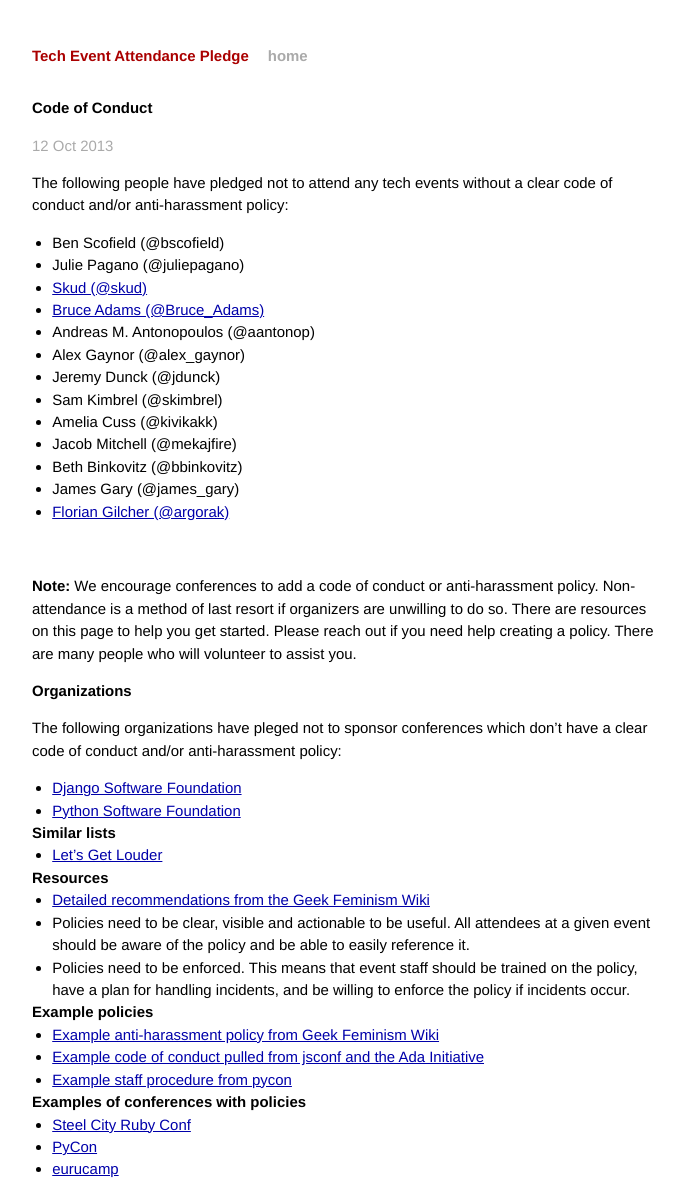
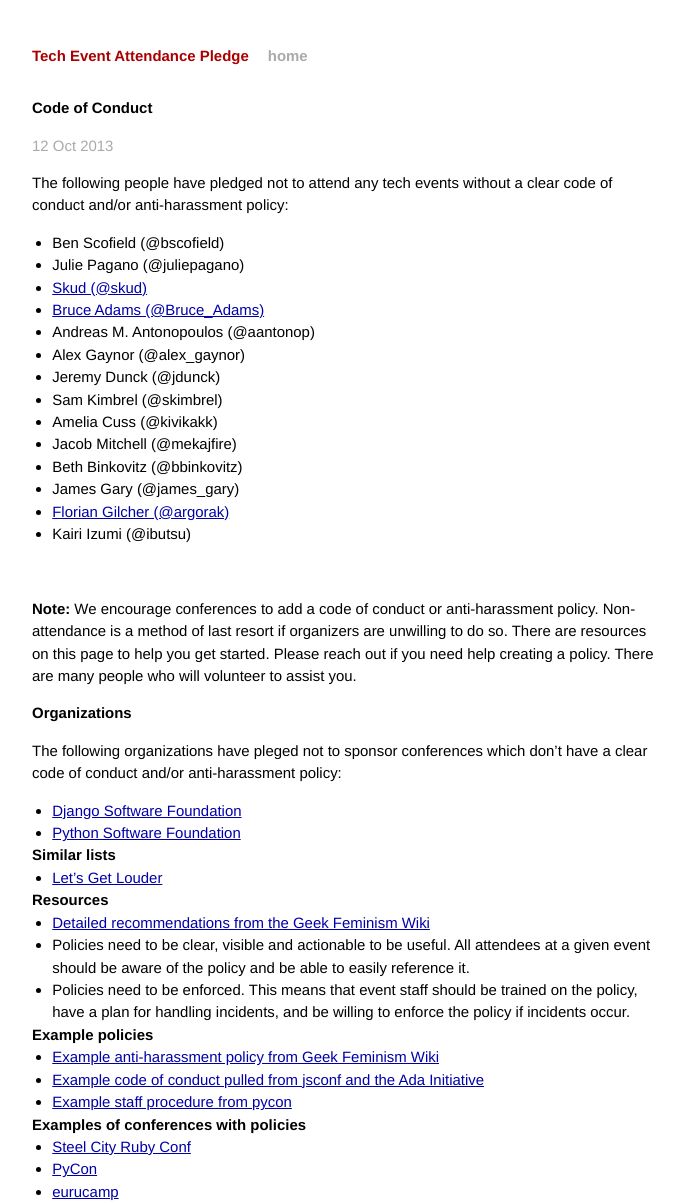
Before and after one commit to techtektek/tech-event-attendance-pledge.github.io, a Jekyll site: the page built from _posts/2013-10-12-code-of-conduct.markdown, in a window 1280 px wide. Shown: the whole page, without its empty margins (294-978 px from the left). Built offline with Jekyll 4.4.1, drawn with Linux system fonts in a browser that asks for light colours; Markdown is read by kramdown in place of the engine named in the settings; before the commit the page ends 1181 px from its top, so only the background shows below that.

Commit message:
add @ibutsu to CoC

```diff
--- a/_posts/2013-10-12-code-of-conduct.markdown
+++ b/_posts/2013-10-12-code-of-conduct.markdown
@@ -20,6 +20,7 @@ clear code of conduct and/or anti-harassment policy:
 * Beth Binkovitz (@bbinkovitz)
 * James Gary (@james_gary)
 * [Florian Gilcher (@argorak)](https://twitter.com/Argorak)
+* Kairi Izumi (@ibutsu)
 
 <br/>
 
```
